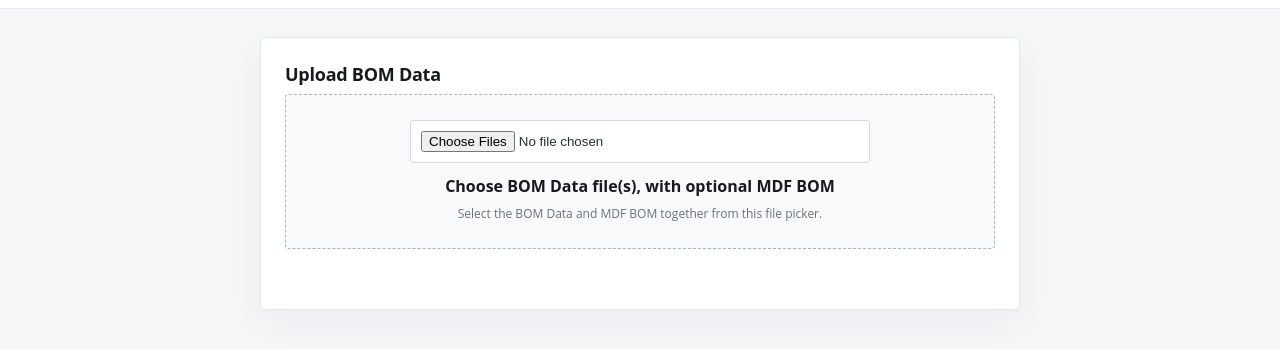
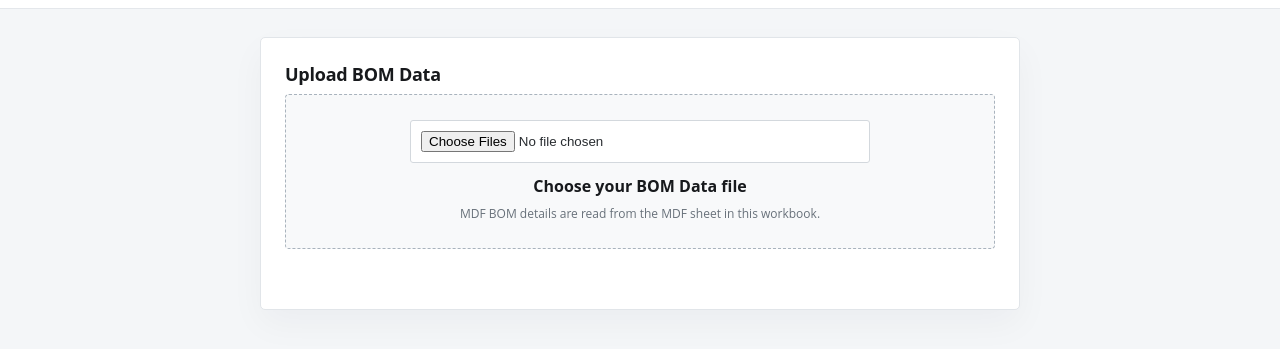
Before and after one commit to darshanmestri13/Trial-format-BOM, a plain HTML site: page index.html in a window 1280 px wide. Shown: the part 93-442 px from the top of the page. Drawn offline with Linux system fonts and the light colour scheme.

Commit message:
Use one workbook upload for BOM data

```diff
--- a/index.html
+++ b/index.html
@@ -18,9 +18,9 @@
     <section class="panel upload-panel">
       <h2>Upload BOM Data</h2>
       <div class="dropbox">
-        <input id="bomFile" type="file" multiple accept=".xlsx,application/vnd.openxmlformats-officedocument.spreadsheetml.sheet" aria-label="Choose BOM Data and optional MDF BOM Excel workbooks">
-        <strong>Choose BOM Data file(s), with optional MDF BOM</strong>
-        <span>Select the BOM Data and MDF BOM together from this file picker.</span>
+        <input id="bomFile" type="file" multiple accept=".xlsx,application/vnd.openxmlformats-officedocument.spreadsheetml.sheet" aria-label="Choose BOM Data Excel workbook">
+        <strong>Choose your BOM Data file</strong>
+        <span>MDF BOM details are read from the MDF sheet in this workbook.</span>
       </div>
       <div id="status" class="status" role="status" aria-live="polite"></div>
     </section>
```
